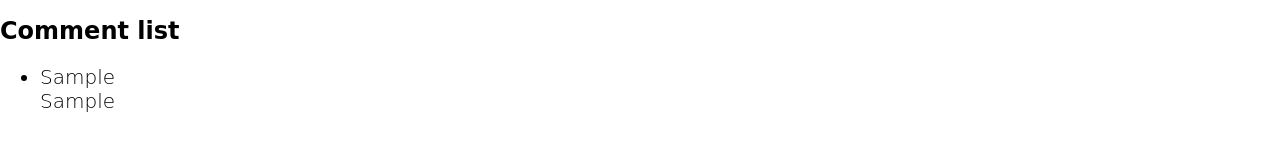
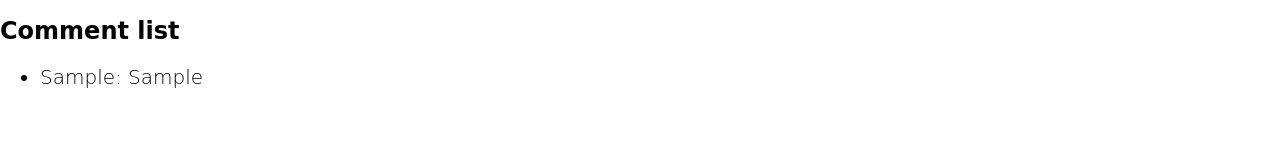
Before and after one commit to cgj0079/Republic-of-rome-goverment, a plain HTML site: page index.html in a window 1280 px wide. Both pictures are taken after typing "Sample", "Sample" into the empty fields and a click on the input "Leave a comment". Shown: the part 1293-1456 px from the top of the page. Drawn offline with Linux system fonts and the light colour scheme; a web font is replaced by a local one.

Commit message:
Update index.html

```diff
--- a/index.html
+++ b/index.html
@@ -134,8 +134,8 @@
         }
     </style>
     <script>
-    // 댓글 목록을 저장할 배열
-    let comments = [];
+        // 로컬 스토리지에서 댓글 목록을 가져오기
+        let comments = JSON.parse(localStorage.getItem("comments")) || [];
 
         // 댓글 등록 버튼을 클릭하면 실행되는 함수
         function submitComment() {
@@ -145,6 +145,9 @@
 
             // 댓글 목록에 추가하기
             comments.push({ name, comment });
+
+            // 로컬 스토리지에 댓글 목록 저장하기
+            localStorage.setItem("comments", JSON.stringify(comments));
 
             // 입력 폼 초기화하기
             document.getElementById("name").value = "";
@@ -164,13 +167,18 @@
             // 댓글 목록 추가하기
             comments.forEach(comment => {
                 const li = document.createElement("li");
-        li.innerText = `${comment.name}
-        ${comment.comment}`;
+                li.innerText = `${comment.name}: ${comment.comment}`;
                 commentList.appendChild(li);
             });
         }
+
+        // 페이지 로딩 시 댓글 목록 업데이트하기
+        updateCommentList();
+
+        window.onload = function () {
+            updateCommmentList();
+        }
     </script>
-
 </head>
 
 <header>
@@ -179,19 +187,23 @@
     <nav>
         <ul>
             <div class="btn">
-        <button type="button" onclick="window.location.href=('https://cgj0079.github.io/Republic-of-rome-goverment/');"
+                <button type="button"
+                    onclick="window.location.href=('https://cgj0079.github.io/Republic-of-rome-goverment/');"
                     style="background: none; border: none; width: 150px; height: 50px;font-size: 1.5em;color: white;">정부</button>
                 <div class="space">
                 </div>
-        <button type="button" onclick="window.location.href=('https://cgj0079.github.io/Republic-of-rome-war/');"
+                <button type="button"
+                    onclick="window.location.href=('https://cgj0079.github.io/Republic-of-rome-war/');"
                     style="background: none; border: none; width: 150px; height: 50px;font-size: 1.5em;color: white;">전쟁</button>
                 <div class="space">
                 </div>
-        <button type="button" onclick="window.location.href=('https://cgj0079.github.io/Republic-of-rome-economy/');"
+                <button type="button"
+                    onclick="window.location.href=('https://cgj0079.github.io/Republic-of-rome-economy/');"
                     style="background: none; border: none; width: 150px; height: 50px;font-size: 1.5em;color: white;">경제</button>
                 <div class="space">
                 </div>
-        <button type="button" onclick="window.location.href=('https://cgj0079.github.io/Republic-of-rome-culture/');"
+                <button type="button"
+                    onclick="window.location.href=('https://cgj0079.github.io/Republic-of-rome-culture/');"
                     style="background: none; border: none; width: 150px; height: 50px;font-size: 1.5em;color: white;">문화</button>
             </div>
         </ul>
@@ -202,8 +214,8 @@
     <br><br><br><br><br><br><br>
     <div class="start">
         <div style="display:inline-block;vertical-align:top;">
-      <img src="https://wimg.mk.co.kr/meet/neds/2021/11/image_readtop_2021_1028576_16365342674832405.jpg" alt="img"
-        style="box-shadow: 0px 0px 10px 0px; width: 600px; height: 400px;" />
+            <img src="https://wimg.mk.co.kr/meet/neds/2021/11/image_readtop_2021_1028576_16365342674832405.jpg"
+                alt="img" style="box-shadow: 0px 0px 10px 0px; width: 600px; height: 400px;" />
         </div>
         <div style="display:inline-block;">
             <h1 style="font-size: 250%; font-weight: 350;">정부</h1>
@@ -221,7 +233,8 @@
         <label for="comment" style="font-size: 1.25em;" required>Comment:</label><br>
         <textarea id="comment" name="comment" rows="4" cols="50"></textarea><br><br>
 
-    <input type="submit" value="Leave a comment" style="font-size: 1.25em;" class="pointer" onclick="submitComment()">
+        <input type="submit" value="Leave a comment" style="font-size: 1.25em;" class="pointer"
+            onclick="submitComment()">
     </form>
     <div id="comment-list">
         <h2>Comment list</h2>
@@ -236,7 +249,8 @@
             style="color: white; text-decoration: none; font-size: 125%;  cursor: pointer;">made
             by 최국준</a>
         <br><br><br><br><br><br>
-    <a target="_blank" rel="noopener" style="color: white; text-decoration: dashed; font-size: 125%;">출처: Wikipedia</a>
+        <a target="_blank" rel="noopener" style="color: white; text-decoration: dashed; font-size: 125%;">출처:
+            Wikipedia</a>
         <br><br><br>
     </div>
 </body>
```
Lines whose indentation alone changed are shown as unchanged.
